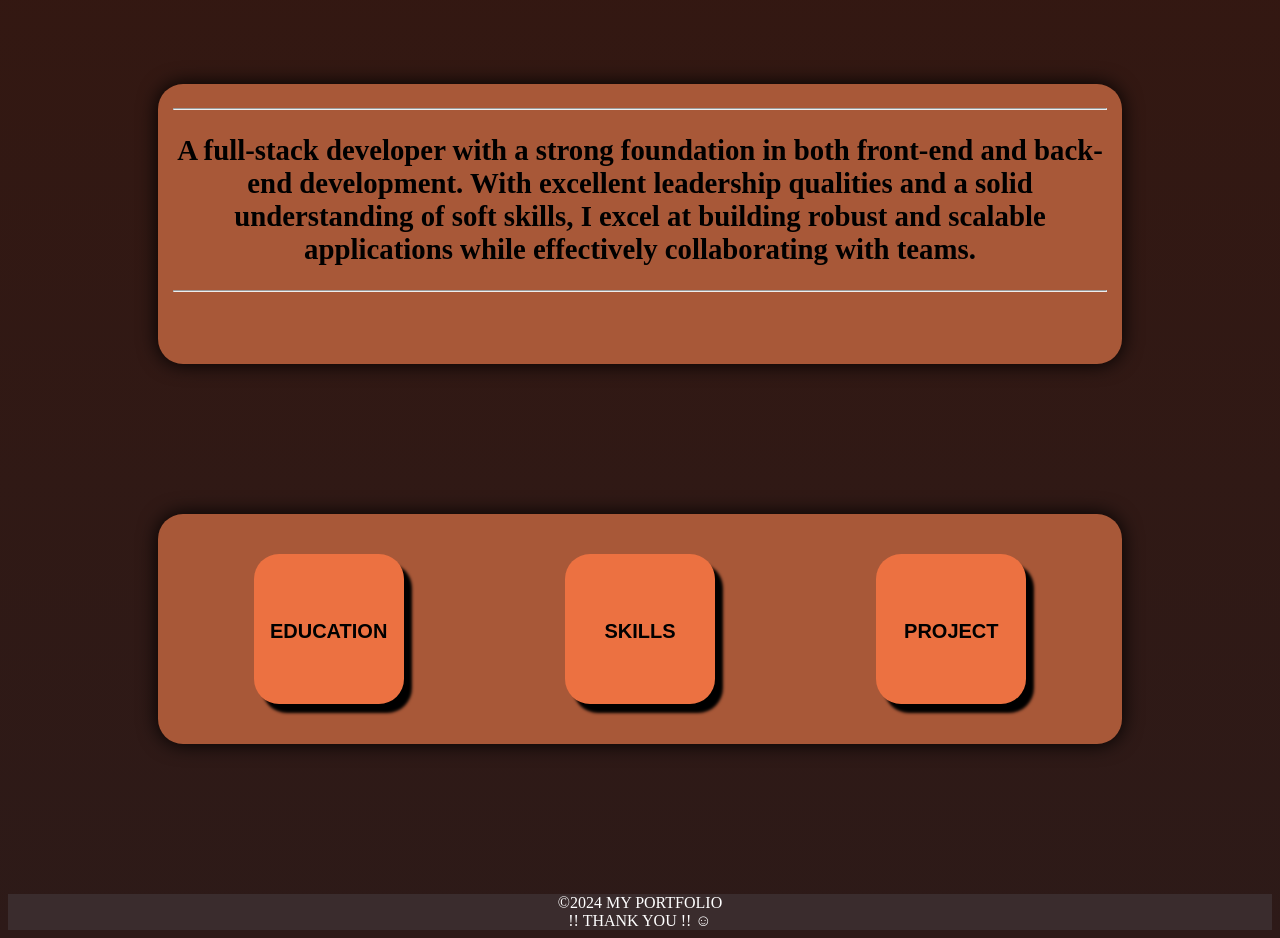
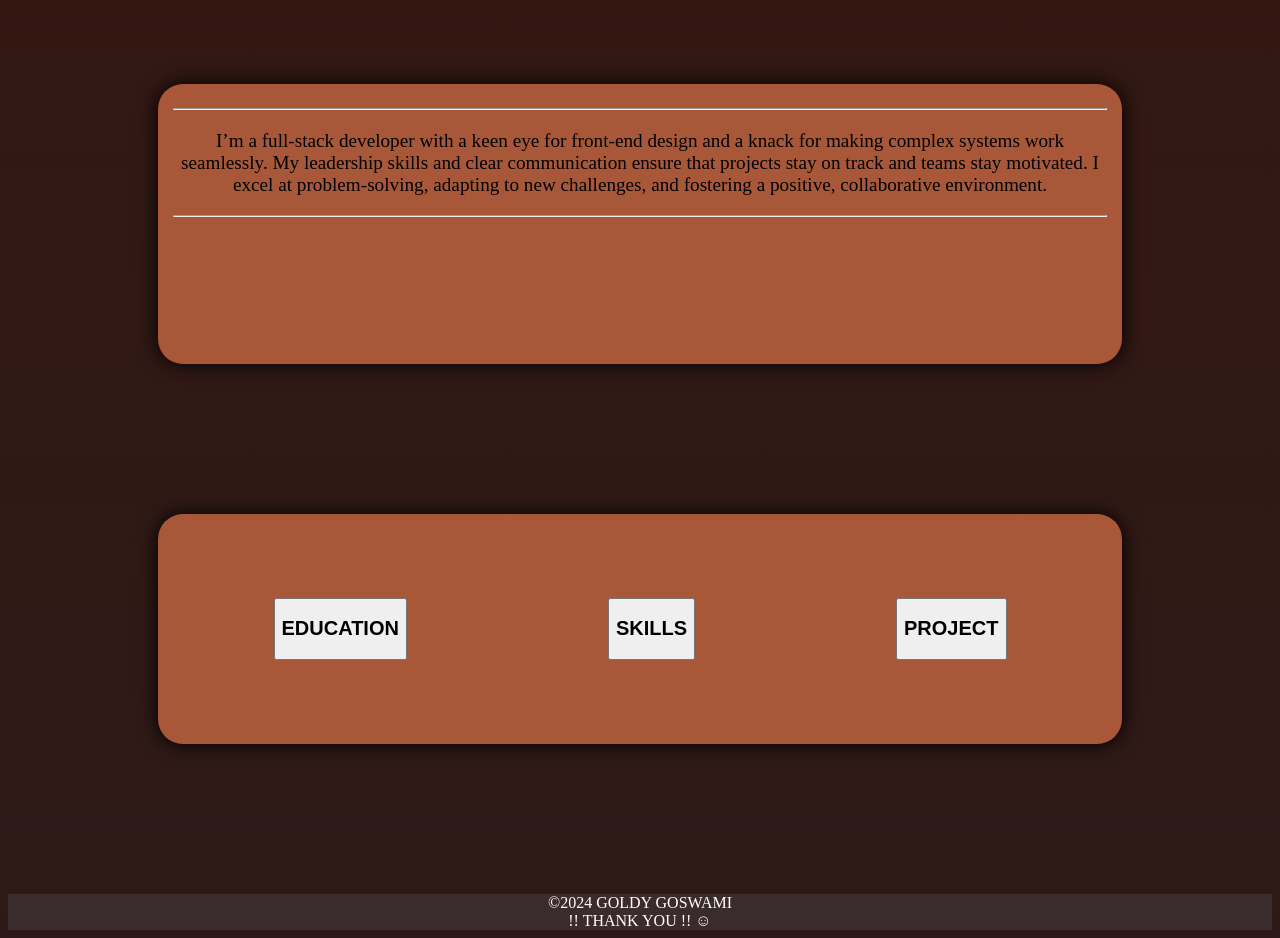
Before and after one commit to Goldy-Goswami/Portfolio_website, a plain HTML site: page level A/index.html in a window 1280 px wide. Shown: the part 740-1678 px from the top of the page. Drawn offline with Linux system fonts and the light colour scheme.

Commit message:
Updating structure of  index.html

```diff
--- a/level A/index.html
+++ b/level A/index.html
@@ -27,35 +27,34 @@
 
 </div>
 
+    <div class="infoOuter">
 <div class ="other-content">
  <hr>
-<h2> A full-stack developer with a strong foundation in both front-end and back-end development.
-   With excellent leadership qualities and a solid understanding of soft skills,
-   I excel at building robust and scalable applications while effectively collaborating with teams.
- </h2>
+ <p>I’m a full-stack developer with a keen eye for front-end design and a knack for making complex systems work seamlessly. My leadership skills and clear communication ensure that projects stay on track and teams stay motivated. I excel at problem-solving, adapting to new challenges, and fostering a positive, collaborative environment.</p>
  <hr>
 </div>
+    </div>
 
+    <div class="infoOuter">
 <div class="button-hp">
-   <button id ="edu">
+   <button class="button-hp-inner">
    <a href="/edu.html" style="text-decoration: none; color:black;"> <h2> EDUCATION</h2> </a>
  </button>
 
  <br>
 
- <button id = skls>
+ <button class="button-hp-inner">
   <a href="/skills.html" style="text-decoration: none; color:black;">  <H2>SKILLS</H2> </a>
  </button>
 
 <br>
 
-<button id = prjt>
+<button class="button-hp-inner">
    <a href="/Project.html" style="text-decoration: none; color:black;"> <h2>PROJECT</h2> </a >
   </button>
-
-
 </div>
-   <footer> &#169;2024 MY PORTFOLIO <br>
+    </div>
+   <footer> &#169;2024 GOLDY GOSWAMI <br>
       !! THANK YOU !! &#9786;
      </footer>
 
```
